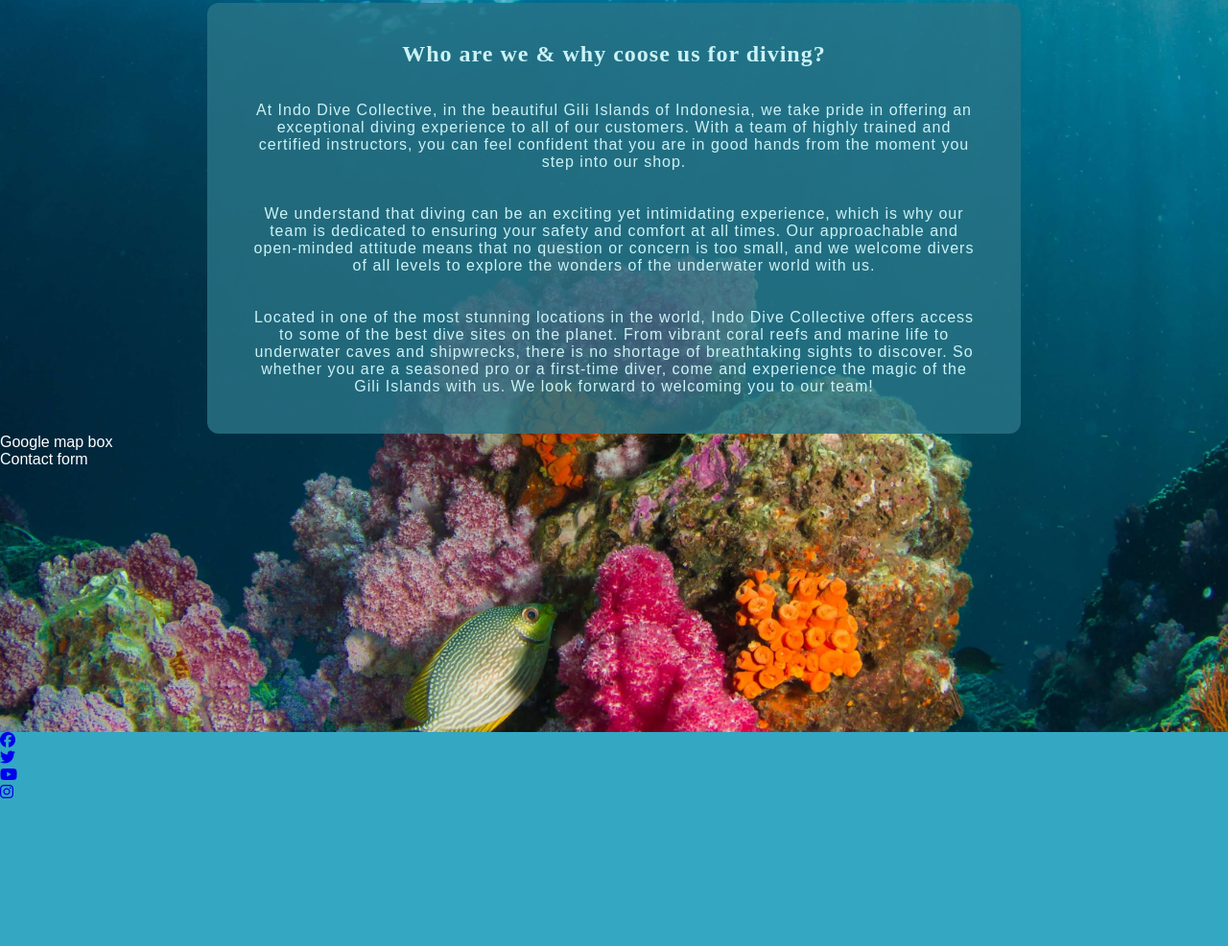
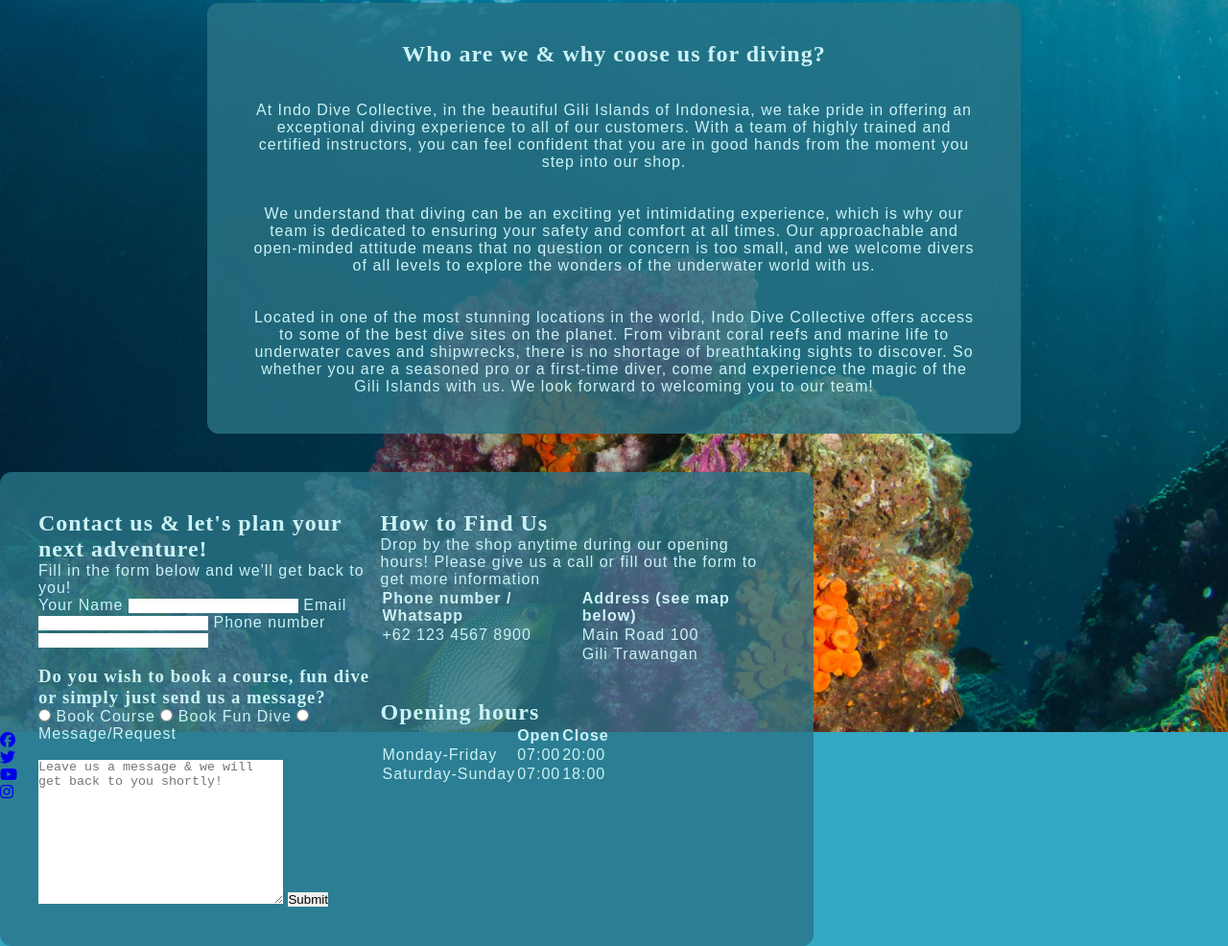
Before and after one commit to DebbieBergstrom/CI_PP1_DS, a plain HTML site: page index.html in a window 1280 px wide. Shown: the part 1084-2070 px from the top of the page at 96% size. Before the commit the page ends 1919 px from the top, so only its background shows below. Drawn offline with Linux system fonts and the light colour scheme; a web font is replaced by a local one.

Commit message:
Add form box and info box

```diff
--- a/assets/css/style.css
+++ b/assets/css/style.css
@@ -234,10 +234,27 @@ nav a {
     border-radius: 12px;
 }
 
-
 #about-info-box {
     display: flex;
     justify-content: space-around;
 }
 
+#form-map-contact-box {
+    display: flex;
+    justify-content: space-around;
+}
+
+.contact-form-info {
+    width: 60%;
+    text-align: left;
+    margin-top: 40px;
+    color: #ccf2f5;
+    background-color: rgb(42 117 136 / 80%);
+    letter-spacing: 1px;
+    padding: 40px;
+    border-radius: 12px;
+    display: flex;
+    flex-direction: row;
+}
+
 /* media queries */
--- a/index.html
+++ b/index.html
@@ -87,7 +87,7 @@
         </section>
 
         <section class="about-contact-background">
-                <div id="about-info-box">
+            <div id="about-info-box">
                 <div class="about-info">
                     <h2>Who are we & why coose us for diving?</h2>
                     <br>
@@ -108,8 +108,10 @@
                     <br>
                     <br>
                     <p>
-                        Located in one of the most stunning locations in the world, Indo Dive Collective offers access to some
-                        of the best dive sites on the planet. From vibrant coral reefs and marine life to underwater caves and
+                        Located in one of the most stunning locations in the world, Indo Dive Collective offers access
+                        to some
+                        of the best dive sites on the planet. From vibrant coral reefs and marine life to underwater
+                        caves and
                         shipwrecks, there is no shortage of breathtaking sights to discover. So whether you are a
                         seasoned pro or a first-time diver, come and experience the magic of the Gili Islands with us.
                         We look forward to welcoming you to our team!
@@ -117,13 +119,84 @@
                 </div>
             </div>
 
-                <div>Google map box</div>
+            <div id="form-map-contact-box"></div>
+            <div class="contact-form-info">
+                <div>
+                    <form action="https://formdump.codeinstitute.net/" method="POST" target="_blank">
+                        <h2>Contact us & let's plan your next adventure!</h2>
+                        <p>Fill in the form below and we'll get back to you!</p>
+                        <label for="name">Your Name</label>
+                        <input type="text" id="name" name="name" required="" class="text-input">
+                        <label for="email">Email</label>
+                        <input type="email" id="email" name="email_adress" required="" class="text-input">
+                        <label for="phone">Phone number</label>
+                        <input type="tel" id="phone" name="phone" required="" class="text-input">
+                        <br>
+                        <br>
+                        <h3>Do you wish to book a course, fun dive or simply just send us a message?</h3>
+                        <input type="radio" id="book-course" name="contact-reason" value="book-course"
+                            class="radio-input">
+                        <label for="book-course">Book Course</label>
+                        <input type="radio" id="fundive" name="contact-reason" value="fundive" class="radio-input">
+                        <label for="fundive">Book Fun Dive</label>
+                        <input type="radio" id="message" name="contact-reason" value="message" class="radio-input">
+                        <label for="message">Message/Request</label>
+                        <br>
+                        <br>
+                        <textarea name="add-info" id="addinfo"
+                            placeholder="Leave us a message & we will get back to you shortly!" cols="30"
+                            rows="10"></textarea>
 
-            <div class="contact-form-info">
-                <!-- form class, create your form-->
-                <div>Contact form</div>
+                        <input type="submit" value="Submit" class="submit-button">
+                    </form>
+                </div>
+
+                <div id="find-us-info">
+                    <h2>How to Find Us</h2>
+                    <p>Drop by the shop anytime during our opening hours! Please give us a call or fill out the form to
+                        get more information</p>
+                    <table>
+                        <tbody>
+                            <tr>
+                                <th>Phone number / Whatsapp</th>
+                                <th>Address (see map below)</th>
+                            </tr>
+                            <tr>
+                                <td>+62 123 4567 8900</td>
+                                <td>Main Road 100</td>
+                            </tr>
+                            <tr>
+                                <td></td>
+                                <td>Gili Trawangan</td>
+                            </tr>
+                        </tbody>
+                    </table>
+                    <br>
+                    <hr>
+                    <br>
+                    <h2>Opening hours</h2>
+                    <table id="open-table">
+                        <tbody>
+                            <tr>
+                                <th></th>
+                                <th>Open</th>
+                                <th>Close</th>
+                            </tr>
+                            <tr>
+                                <td class="open-day">Monday-Friday</td>
+                                <td>07:00</td>
+                                <td>20:00</td>
+                            </tr>
+                            <tr>
+                                <td class="open-day">Saturday-Sunday</td>
+                                <td>07:00</td>
+                                <td>18:00</td>
+                            </tr>
+                        </tbody>
+                    </table>
+                </div>
             </div>
-        </section>
+         </section>
 
         <footer>
             <ul class="social-networks">
```
